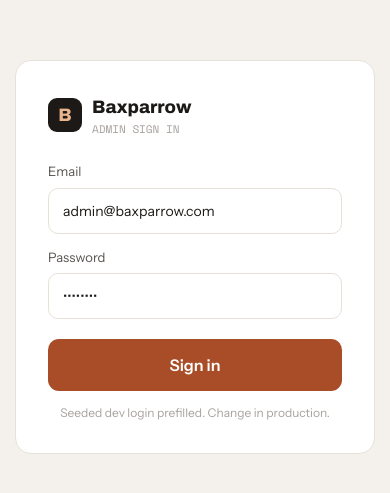
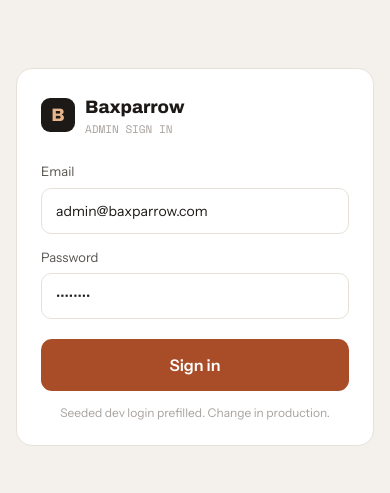
Before and after one commit to Aakash-Sondagar/baxparrow, a React (Vite) app in the folder apps/web/: page /admin in a window 390 px wide. Shown: the part 165-658 px from the top of the page. Built offline with nearby package versions, Linux system fonts and the light colour scheme; no server answers.

Commit message:
Update AdminLogin.tsx

```diff
--- a/apps/web/src/routes/admin/AdminLogin.tsx
+++ b/apps/web/src/routes/admin/AdminLogin.tsx
@@ -13,8 +13,8 @@
     catch (e: any) { setErr(e?.response?.data?.error ?? "Login failed"); setBusy(false); }
   };
   return (
-    <div className="grid min-h-screen place-items-center bg-admin-canvas">
-      <form onSubmit={submit} className="w-[360px] rounded-2xl border border-border bg-card p-8">
+    <div className="grid min-h-screen place-items-center bg-admin-canvas px-4">
+      <form onSubmit={submit} className="w-full max-w-[360px] rounded-2xl border border-border bg-card p-6 sm:p-8">
         <div className="mb-5 flex items-center gap-2.5">
           <span className="grid h-[34px] w-[34px] place-items-center rounded-[9px] bg-ink font-display text-lg font-extrabold text-tan">B</span>
           <div><div className="font-display text-lg font-extrabold">Baxparrow</div><div className="font-mono text-[11px] text-muted2">ADMIN SIGN IN</div></div>
```
